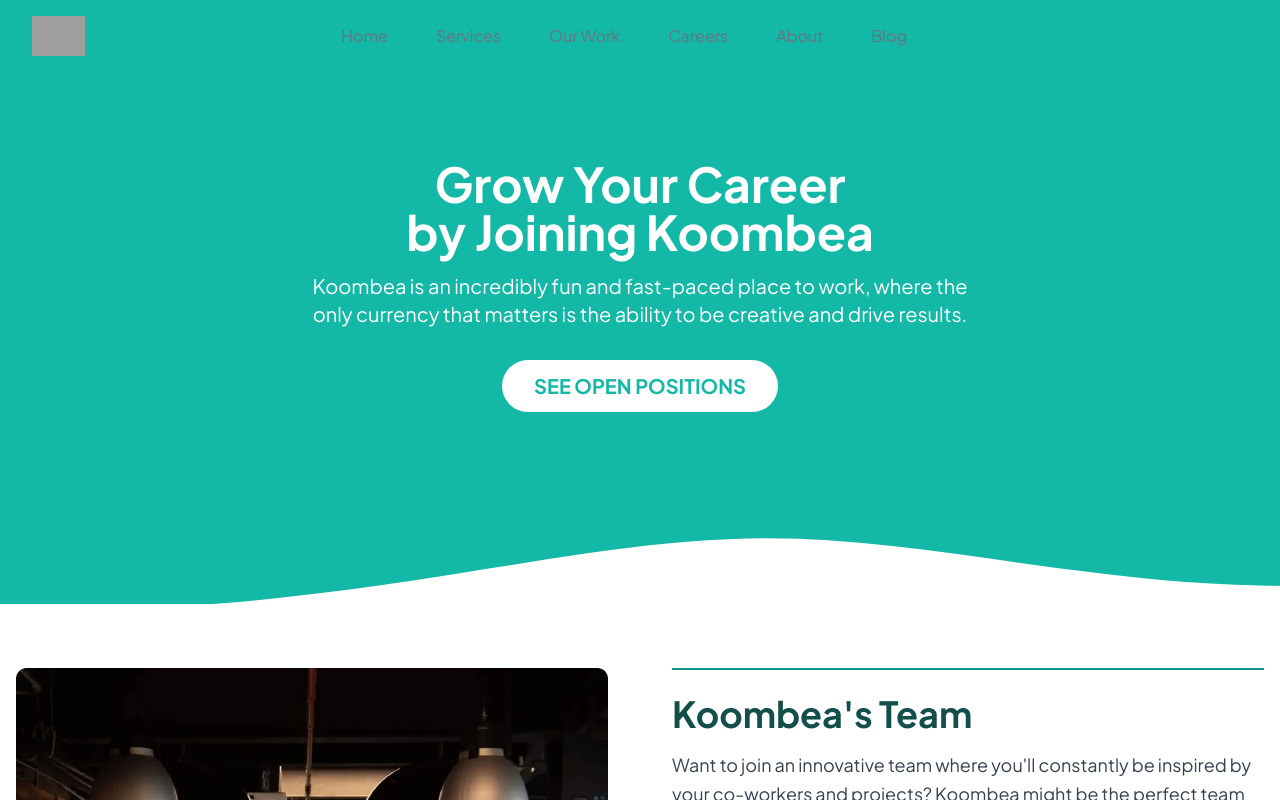
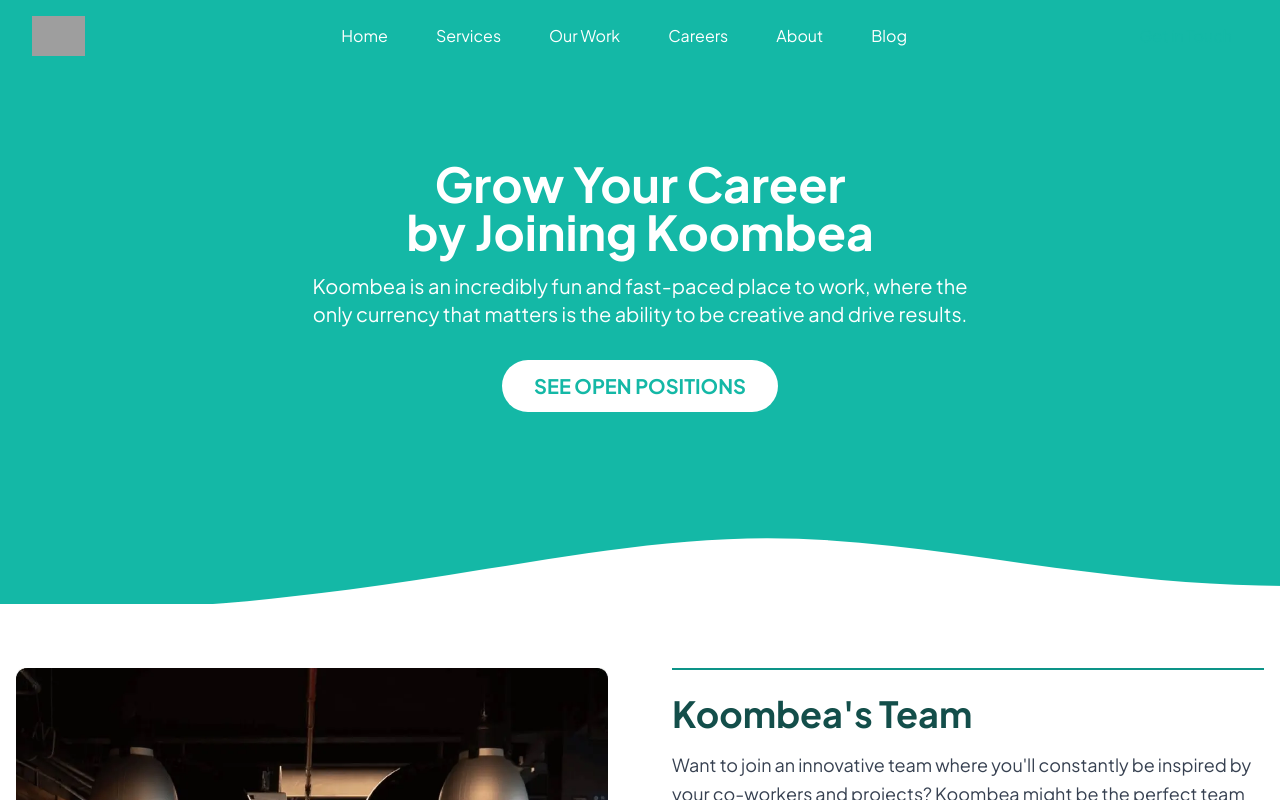
Before and after one commit to rafa-24/AquariumDevs, a Vue app: page / in a window 1280 px wide. Shown: the top 800 px of the page. Built offline with nearby package versions, Linux system fonts and the light colour scheme; grey boxes are pictures that could not be loaded.

Commit message:
Correcion de Colores del Div

```diff
--- a/src/components/Banner.vue
+++ b/src/components/Banner.vue
@@ -7,12 +7,12 @@
           </div>
           <div class="hidden md:block">
             <div class="ml-10 flex items-baseline space-x-6">
-              <a href="#" class="text-gray-500 hover:text-teal-500 px-3 py-2 rounded-md text-base font-medium">Home</a>
-              <a href="#" class="text-gray-500 hover:text-teal-500 px-3 py-2 rounded-md text-base font-medium">Services</a>
-              <a href="#" class="text-gray-500 hover:text-teal-500 px-3 py-2 rounded-md text-base font-medium">Our Work</a>
-              <a href="#" class="text-gray-500 hover:text-teal-500 px-3 py-2 rounded-md text-base font-medium">Careers</a>
-              <a href="#" class="text-gray-500 hover:text-teal-500 px-3 py-2 rounded-md text-base font-medium">About</a>
-              <a href="#" class="text-gray-500 hover:text-teal-500 px-3 py-2 rounded-md text-base font-medium">Blog</a>
+              <a href="#" :class="{ 'text-white': isAtTop, 'text-gray-900': !isAtTop }" class="hover:text-teal-500 px-3 py-2 rounded-md text-base font-medium">Home</a>
+              <a href="#" :class="{ 'text-white': isAtTop, 'text-gray-900': !isAtTop }" class="hover:text-teal-500 px-3 py-2 rounded-md text-base font-medium">Services</a>
+              <a href="#" :class="{ 'text-white': isAtTop, 'text-gray-900': !isAtTop }" class="hover:text-teal-500 px-3 py-2 rounded-md text-base font-medium">Our Work</a>
+              <a href="#" :class="{ 'text-white': isAtTop, 'text-gray-900': !isAtTop }" class="hover:text-teal-500 px-3 py-2 rounded-md text-base font-medium">Careers</a>
+              <a href="#" :class="{ 'text-white': isAtTop, 'text-gray-900': !isAtTop }" class="hover:text-teal-500 px-3 py-2 rounded-md text-base font-medium">About</a>
+              <a href="#" :class="{ 'text-white': isAtTop, 'text-gray-900': !isAtTop }" class="hover:text-teal-500 px-3 py-2 rounded-md text-base font-medium">Blog</a>
             </div>
           </div>
           <div class="hidden md:block">
```
